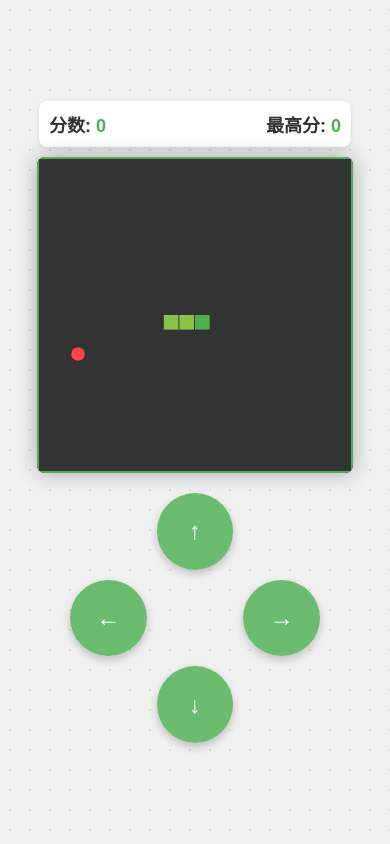
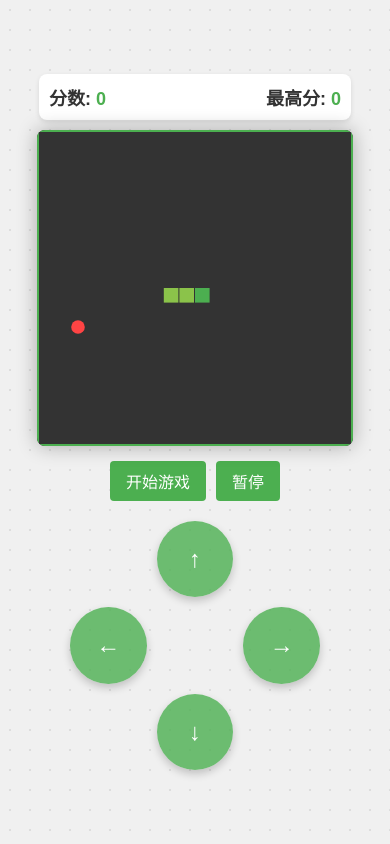
Before and after one commit to njdyzlyx/njdyzlyx.github.io, a plain HTML site: page index.html in a window 390 px wide. Drawn offline with Linux system fonts and the light colour scheme.

Commit message:
Update index.html

```diff
--- a/index.html
+++ b/index.html
@@ -105,8 +105,10 @@
                 display: block;
             }
             .controls {
-                display: none;
-            }
+            display: flex;
+            margin-top: 15px;
+            gap: 10px;
+        }
             .score-panel {
                 width: 80vw;
                 max-width: 400px;
```
